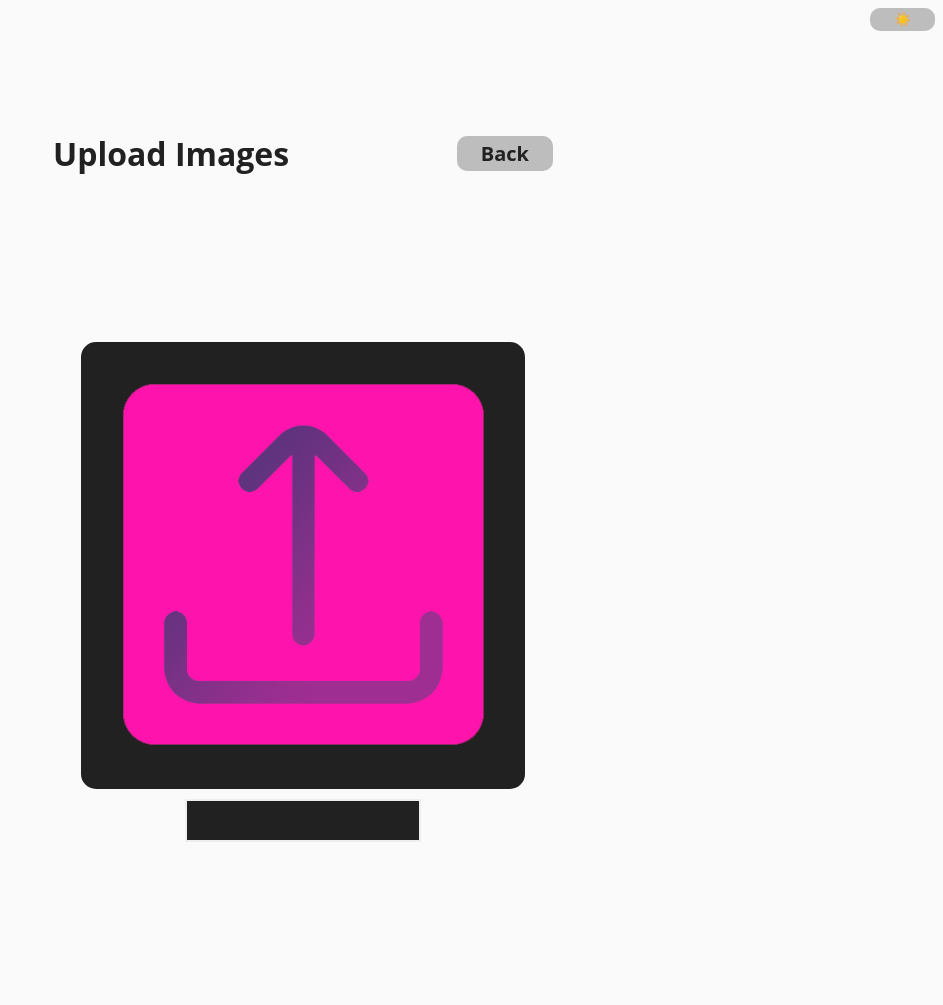
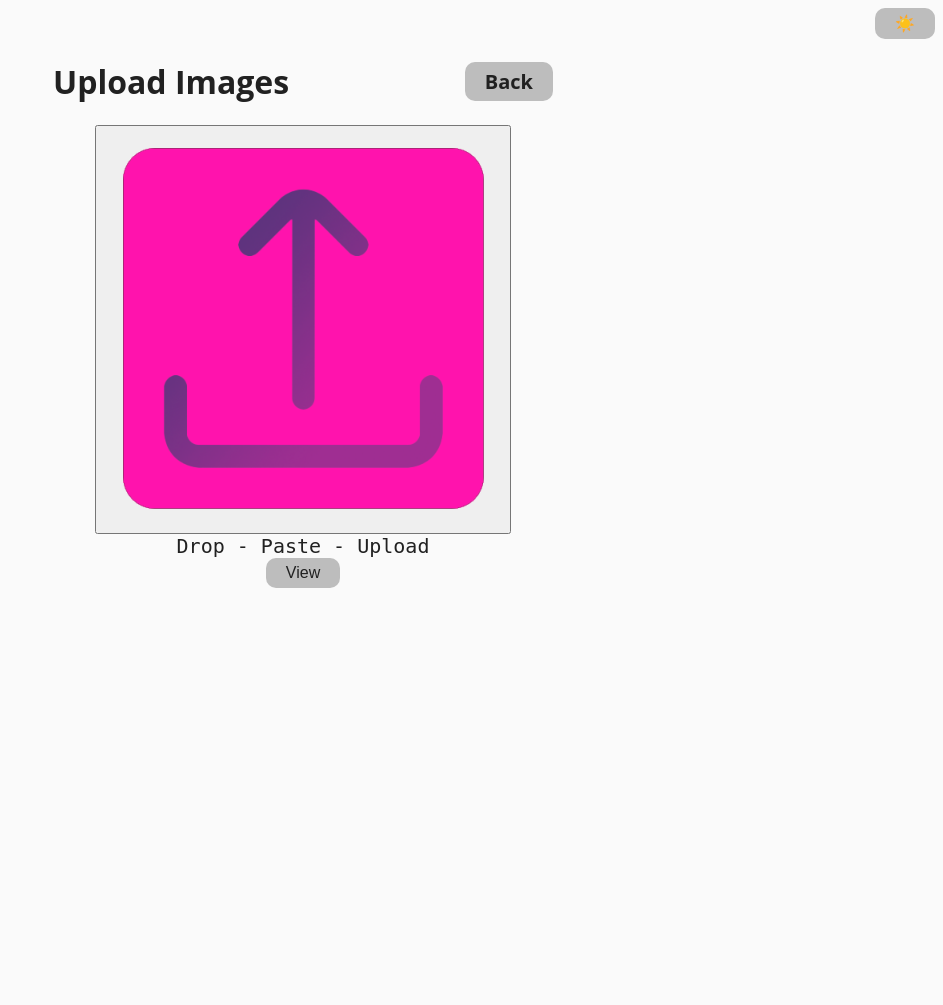
Before and after one commit to SpaceShuttleApp/SpaceShuttle, a FastAPI app: page /image in a window 1280 px wide. Shown: the whole page, without its empty margins (337-1280 px from the left). After the commit the page ends 588 px from the top, so only its background shows below. Run offline with FastAPI, Linux system fonts and the light colour scheme.

Commit message:
Update style.css

```diff
--- a/static/styles/style.css
+++ b/static/styles/style.css
@@ -13,7 +13,6 @@
   --pink-dark: #ea3aaa;
 }
 
-/* https://ryanfeigenbaum.com/dark-mode/ */
 :root[color-mode="light"] {
   --surface1: var(--gray-50);
   --surface2: var(--gray-100);
@@ -41,31 +40,33 @@ body {
   align-items: center;
 }
 
-#footer {
+footer {
   position: fixed;
   bottom: 0;
-    width: 100%;
-    height: 60px;
+  font-size: 12px;
+  color: #9e9e9e;
+  text-align: center;
 }
 
-.soon {
-    border-radius: 10px;
-    text-decoration: none;
-    background-color: var(--surface2);
-    border: 2px solid var(--surface3) !important;
-    padding: 4px 24px;
-    text-align: center;
+hr {
+  visibility: hidden;
 }
 
 .button {
   color: var(--gray-900) !important;
   background-color: var(--gray-400) !important;
   text-decoration: none;
-    padding: 4px 24px;
+  font-size: 16px;
+  padding: 6px 20px;
   border-radius: 10px;
   transition: 0.1s linear;
   user-select: none;
+  cursor: pointer;
   border: none;
+}
+
+.button img {
+  object-fit: contain;
 }
 
 .button:hover {
@@ -78,7 +79,6 @@ body {
 
 .main-container {
   width: 500px;
-    margin-top: 10vh;
   display: flex;
   flex-direction: column;
 }
@@ -118,20 +118,10 @@ body {
   justify-content: space-around;
 }
 
-.card-details .button {
-    font-size: 16px;
-    font-weight: normal;
-}
-
 .card-image {
   border-radius: 10px;
   height: 100px;
   margin-left: auto;
-}
-
-hr {
-	border: 0;
-	border-top: 1px solid white;
 }
 
 .container {
@@ -139,59 +129,18 @@ hr {
   flex-direction: column;
   align-items: center;
   justify-content: center;
-    height: 100vh;
 }
 
-.container > .text {
-    color: var(--gray-900) !important;
-    font-size: 0.9rem;
-    padding: 10px;
-    text-align: center;
-    margin: 10px;
-    width: 212px;
-    height: auto;
-    border: 2px solid var(--surface3) !important;
-    background-color: var(--element1) !important;
+.container code {
+  font-size: 20px;
+  margin: 20px;
 }
 
-.container > button {
-    background-color: var(--element1);
-    border: none;
-    color: #fff;
-    padding: 20px;
-    cursor: pointer;
-    transition: all 0.3s ease;
-    border-radius: 15px;
-    border: 2px solid var(--element1) !important;
+.soon {
+  border-radius: 10px;
+  text-decoration: none;
+  background-color: var(--surface2);
+  border: 2px solid var(--surface3) !important;
+  padding: 4px 24px;
+  text-align: center;
 }
-
-.container > button > img {
-    border-radius: 5px;
-    object-fit: contain;
-}
-
-.container > button:hover {
-    background-color: var(--pink-light);
-}
-
-.container > .matrix {
-    width: fit-content;
-    background-color: transparent;
-    transition: all 0.3s ease;
-    border-radius: 15px;
-    margin-top: 20px;
-    display: none;
-    align-items: center;
-    justify-content: space-around;
-}
-
-.container > .matrix > button {
-    background-color: var(--pink-dark);
-    border: none;
-    color: white;
-    padding: 10px 20px;
-    cursor: pointer;
-    transition: all 0.3s ease;
-    border-radius: 10px;
-    margin: 5px;
-}
```
Lines whose indentation alone changed are shown as unchanged.
